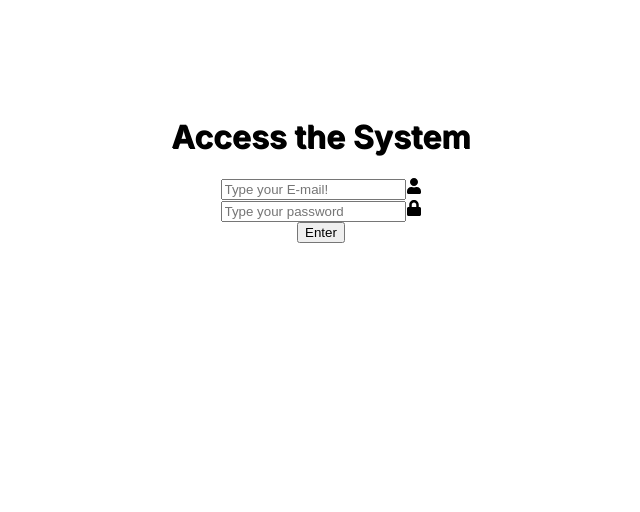
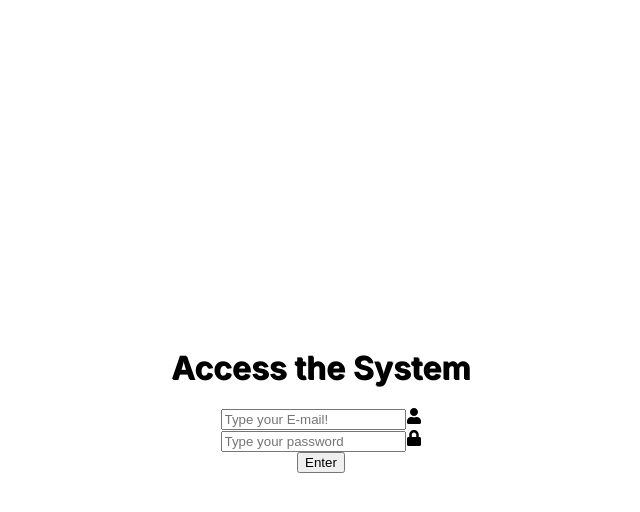
Before and after one commit to annamarcomini/react19, a Next.js app in the folder next-auth/: page / in a window 1280 px wide. Shown: the top 512 px of the page, without its empty margins (319-959 px from the left). Built offline with nearby package versions, Linux system fonts and the light colour scheme.

Commit message:
style: aligning to center

```diff
--- a/next-auth/app/page.module.css
+++ b/next-auth/app/page.module.css
@@ -3,6 +3,6 @@
   display: flex;
   flex-direction: column;
   align-items: center;
-  padding: 6rem;
+  justify-content: center;
   min-height: 100vh;
 }
```
